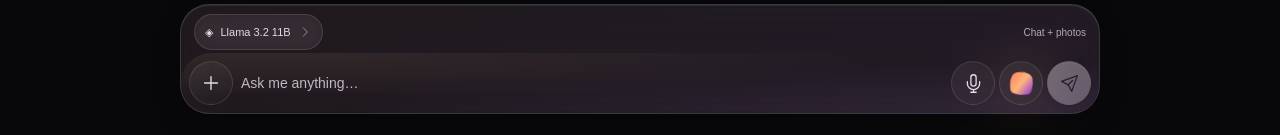
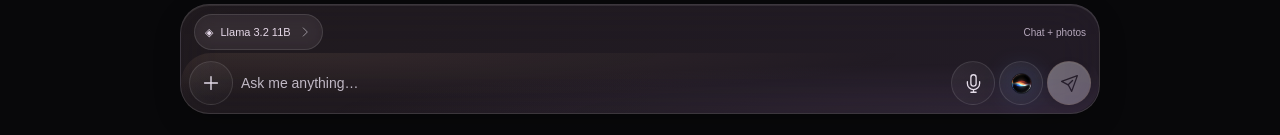
Before and after one commit to abees-io/perzo, a Next.js app: page / in a window 1280 px wide. Shown: the part 662-797 px from the top of the page. Built offline with nearby package versions, Linux system fonts and the light colour scheme.

Commit message:
Use provided orb for voice experience

```diff
--- a/src/app/layout.tsx
+++ b/src/app/layout.tsx
@@ -1,5 +1,6 @@
 import type { Metadata, Viewport } from "next";
 import "./globals.css";
+import "./voice-orb.css";
 
 export const metadata: Metadata = {
   title: "Perzo — Your little everyday companion",
--- /dev/null
+++ b/src/app/voice-orb.css
@@ -0,0 +1,33 @@
+.voice-orb-image {
+  display: block;
+  width: 100%;
+  height: 100%;
+  object-fit: contain;
+  filter: drop-shadow(0 0 14px rgba(80, 156, 255, .42));
+}
+
+.voice-orb-control .voice-orb-image { width: 23px; height: 23px; }
+.voice-orb-control.is-active .voice-orb-image {
+  animation: voice-orb-breathe 2.2s ease-in-out infinite;
+  filter: drop-shadow(0 0 18px rgba(90, 160, 255, .82));
+}
+.message-voice-orb { width: 16px; height: 16px; }
+.message-speak-btn.is-speaking .message-voice-orb { animation: voice-orb-breathe 1.8s ease-in-out infinite; }
+
+.voice-speaking-overlay {
+  position: fixed;
+  inset: 0;
+  z-index: 20;
+  display: grid;
+  place-items: center;
+  pointer-events: auto;
+  background: radial-gradient(circle at center, rgba(24, 20, 35, .38), rgba(4, 4, 8, .72) 58%, rgba(4, 4, 8, .84));
+  backdrop-filter: blur(8px);
+  animation: voice-overlay-in .24s ease-out both;
+}
+.voice-speaking-card { display: flex; flex-direction: column; align-items: center; gap: 18px; width: min(82vw, 360px); text-align: center; }
+.voice-speaking-orb { width: min(66vw, 270px); height: min(66vw, 270px); object-fit: contain; filter: drop-shadow(0 0 28px rgba(80, 156, 255, .62)); animation: voice-orb-breathe 2.2s ease-in-out infinite; }
+.voice-speaking-caption { margin: 0; color: #f5edf5; font-size: 15px; line-height: 1.55; text-wrap: balance; }
+@keyframes voice-orb-breathe { 0%, 100% { transform: scale(.96); } 50% { transform: scale(1.04); } }
+@keyframes voice-overlay-in { from { opacity: 0; } to { opacity: 1; } }
+@media (prefers-reduced-motion: reduce) { .voice-orb-control.is-active .voice-orb-image, .message-speak-btn.is-speaking .message-voice-orb, .voice-speaking-orb { animation: none; } }
--- a/src/components/perzo-chat.tsx
+++ b/src/components/perzo-chat.tsx
@@ -719,6 +719,26 @@ export function PerzoChat() {
             <Icon name="new-chat" size={19} />
           </button>
         </header>
+        {speakingId && (
+          <div
+            className="voice-speaking-overlay"
+            role="status"
+            aria-live="polite"
+            onClick={() => {
+              stopSpeaking();
+              setSpeakingId(null);
+            }}
+          >
+            <div className="voice-speaking-card">
+              <img
+                className="voice-speaking-orb"
+                src="/voice-orb-transparent.png"
+                alt="Perzo is speaking"
+              />
+              <p className="voice-speaking-caption">Perzo is speaking… tap the orb to stop.</p>
+            </div>
+          </div>
+        )}
         <section className="chat-column" aria-label="Chat with Perzo">
           <div className="conversation-area">
             {messages.length === 0 ? (
@@ -727,7 +747,7 @@ export function PerzoChat() {
                   {busy ? (
                     <div className="welcome-brand" style={{ display: "grid", placeItems: "center" }}>
                       <div style={{ width: "72px", height: "72px" }}>
-                        <div className="iridescent-orb" style={{ width: "72px", height: "72px" }} />
+                        <img className="voice-orb-image" src="/voice-orb-transparent.png" alt="" />
                       </div>
                     </div>
                   ) : (
@@ -765,14 +785,15 @@ export function PerzoChat() {
                             aria-label={speakingId === message.id ? "Stop voice reading" : "Read message out loud"}
                             title={speakingId === message.id ? "Stop reading" : "Read out loud"}
                           >
-                            <span
-                              className="glowing-orb voice-orb message-voice-orb"
+                            <img
+                              className="voice-orb-image message-voice-orb"
+                              src="/voice-orb-transparent.png"
+                              alt=""
                               aria-hidden="true"
                               style={{
                                 width: "15px",
                                 height: "15px",
                                 filter: speakingId === message.id ? "saturate(1.25) brightness(1.15)" : undefined,
-                                animationDuration: speakingId === message.id ? "1.5s" : "6s",
                               }}
                             />
                           </button>
@@ -788,7 +809,7 @@ export function PerzoChat() {
                 {busy && state !== "generating" && (
                   <div className="message message-assistant message-thinking">
                     <div className="message-avatar" style={{ width: "35px", height: "35px", borderRadius: "50%", overflow: "hidden" }}>
-                      <div className="iridescent-orb" />
+                      <img className="voice-orb-image" src="/voice-orb-transparent.png" alt="" />
                     </div>
                     <div className="message-content">
                       <span className="message-author">Perzo</span>
@@ -983,17 +1004,15 @@ export function PerzoChat() {
                     ? (speakingId === latestAssistantMessage.id ? "Stop speaking" : "Speak latest reply")
                     : (autoSpeak ? "Voice feedback: ON (Click to turn off)" : "Voice feedback: OFF (Click to turn on auto-speak)")}
                 >
-                  <span
-                    className="glowing-orb voice-orb"
+                  <img
+                    className="voice-orb-image"
+                    src="/voice-orb-transparent.png"
+                    alt=""
                     aria-hidden="true"
                     style={{
                       width: "21px",
                       height: "21px",
                       filter: autoSpeak || speakingId ? "saturate(1.25) brightness(1.15)" : undefined,
-                      animationDuration: autoSpeak || speakingId ? "1.5s" : "6s",
-                      boxShadow: autoSpeak || speakingId
-                        ? "0 0 18px rgba(56, 189, 248, 0.9), 0 0 32px rgba(37, 99, 235, 0.55)"
-                        : undefined,
                     }}
                   />
                 </button>
```
Also changed, not shown: public/voice-orb-transparent.png (added), public/voice-orb.png (added).
